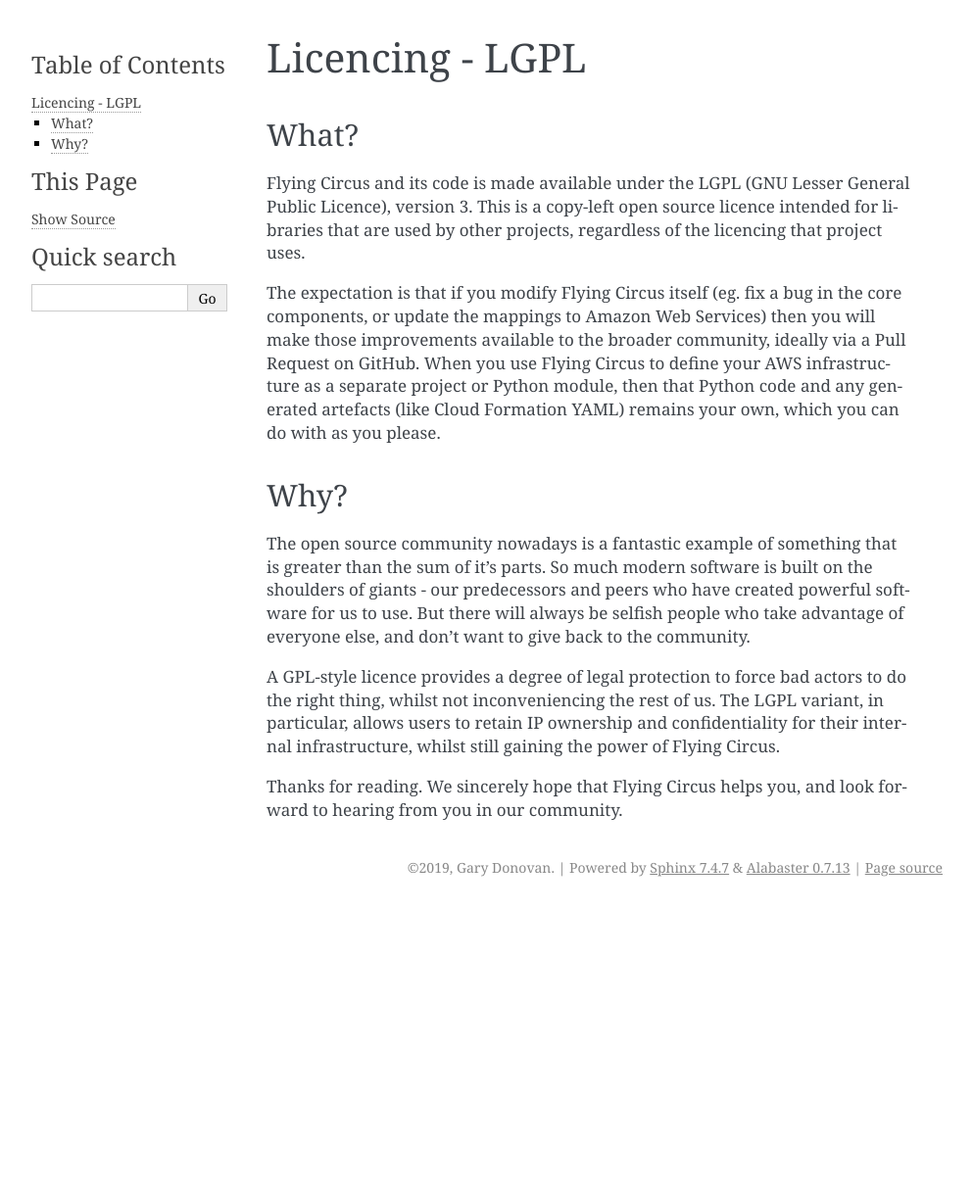
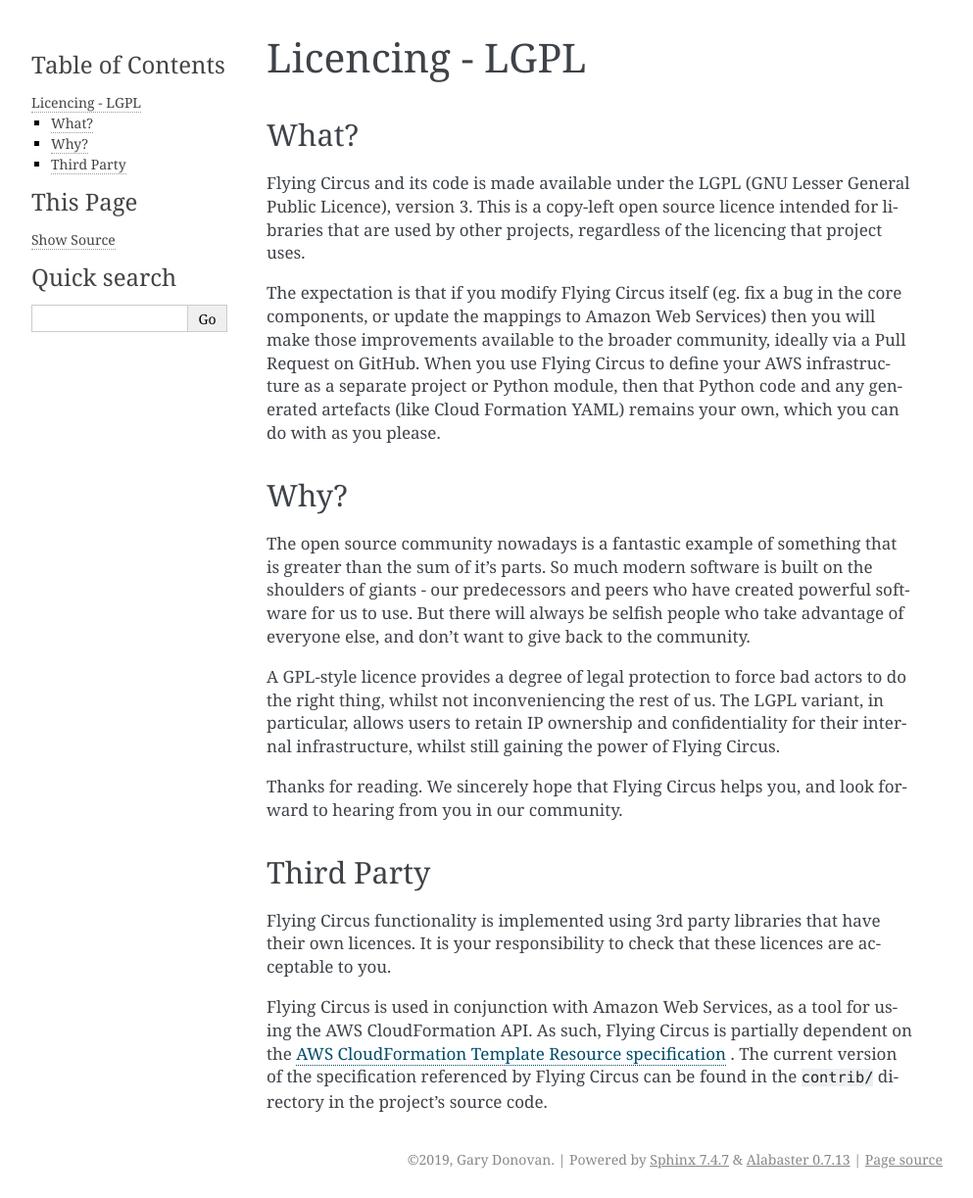
Before and after one commit to garyd203/flying-circus, a Sphinx documentation site: the page built from docs/licence-notes.rst, in a window 1280 px wide. Shown: the whole page at 98% size, without its empty margins (148-1141 px from the left). Built offline with Sphinx 7.4.7, drawn with Linux system fonts in a browser that asks for light colours; pages that are not in the unit, such as notebooks, are missing from menus; the version number is read from the project's files by our own code; before the commit the page ends 925 px from its top, so only the background shows below that.

Commit message:
#145: call out to 3rd party licences and AWS specification

```diff
--- a/docs/licence-notes.rst
+++ b/docs/licence-notes.rst
@@ -34,3 +34,17 @@
 
 Thanks for reading. We sincerely hope that Flying Circus helps you, and look
 forward to hearing from you in our community.
+
+Third Party
+-----------
+
+Flying Circus functionality is implemented using 3rd party libraries that have
+their own licences. It is your responsibility to check that these licences
+are acceptable to you.
+
+Flying Circus is used in conjunction with Amazon Web Services, as a tool for
+using the AWS CloudFormation API. As such, Flying Circus is partially
+dependent on the `AWS CloudFormation Template Resource specification
+<https://docs.aws.amazon.com/AWSCloudFormation/latest/UserGuide/cfn-resource-specification.html>`_
+. The current version of the specification referenced by Flying Circus can be
+found in the ``contrib/`` directory in the project's source code.
```
